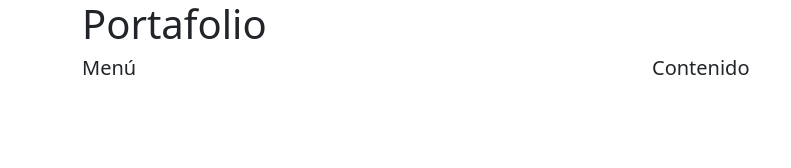
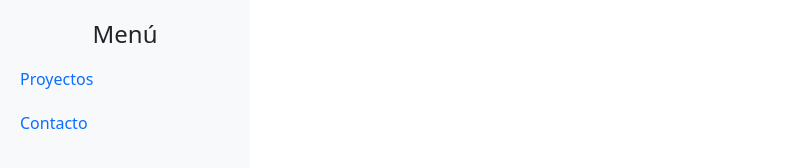
Before and after one commit to DuocUCDev/Portafolio, a plain HTML site: page index.html in a window 1280 px wide. Shown: the whole page, without its empty margins (0-791 px from the left). Drawn offline with nearby package versions, Linux system fonts and the light colour scheme.

Commit message:
add menu sidebars

```diff
--- /dev/null
+++ b/css/miestilo.css
@@ -0,0 +1,23 @@
+.sidebar {
+    height: 100%;
+    width: 250px;
+    position: fixed;
+    top: 0;
+    left: 0;
+    background-color: #f8f9fa;
+    padding-top: 20px;
+}
+
+.sidebar a {
+    padding: 10px 20px;
+    display: block;
+}
+
+.sidebar a:hover {
+    background-color: #f1f1f1;
+}
+
+.sidebar a.active {
+    background-color: #4CAF50;
+    color: white;
+}
--- a/index.html
+++ b/index.html
@@ -5,21 +5,19 @@
     <meta name="viewport" content="width=device-width, initial-scale=1.0">
     <title>Portafolio de proyectos</title>
     <link href="https://cdn.jsdelivr.net/npm/bootstrap@5.3.3/dist/css/bootstrap.min.css" rel="stylesheet" integrity="sha384-QWTKZyjpPEjISv5WaRU9OFeRpok6YctnYmDr5pNlyT2bRjXh0JMhjY6hW+ALEwIH" crossorigin="anonymous">
-
-
+    <link rel="stylesheet" href="css/miestilo.css">
 </head>
 <body>
-    <div class="container">
-        <h1>Portafolio</h1>
-        <div class="row">
-            <div class="col">
-                <h5>Menú</h5>
-            </div>
-            <div class="col">
-                <h5>Contenido</h5>
-            </div>
-        </div>
-
+    <div class="sidebar">
+        <h4 class="text-center">Menú</h4>
+        <ul class="nav flex-column">
+            <li class="nav-item">
+                <a class="nav-link" href="#">Proyectos</a>
+            </li>
+            <li class="nav-item">
+                <a class="nav-link" href="#">Contacto</a>
+            </li>
+        </ul>
     </div>
 
     <script src="https://cdn.jsdelivr.net/npm/bootstrap@5.3.3/dist/js/bootstrap.bundle.min.js" integrity="sha384-YvpcrYf0tY3lHB60NNkmXc5s9fDVZLESaAA55NDzOxhy9GkcIdslK1eN7N6jIeHz" crossorigin="anonymous"></script>
```
